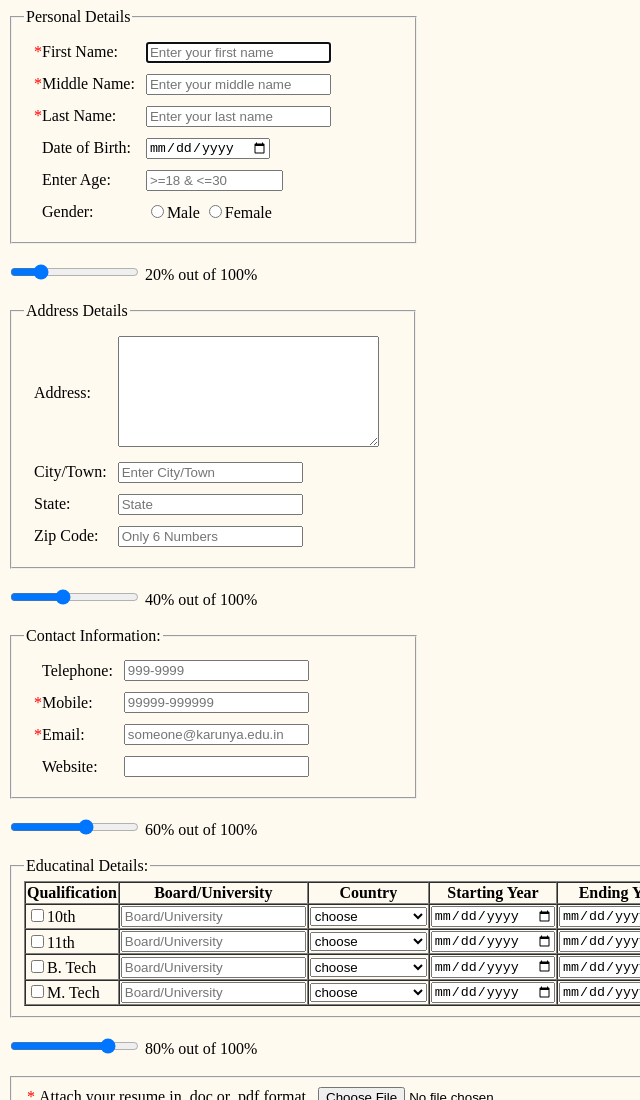
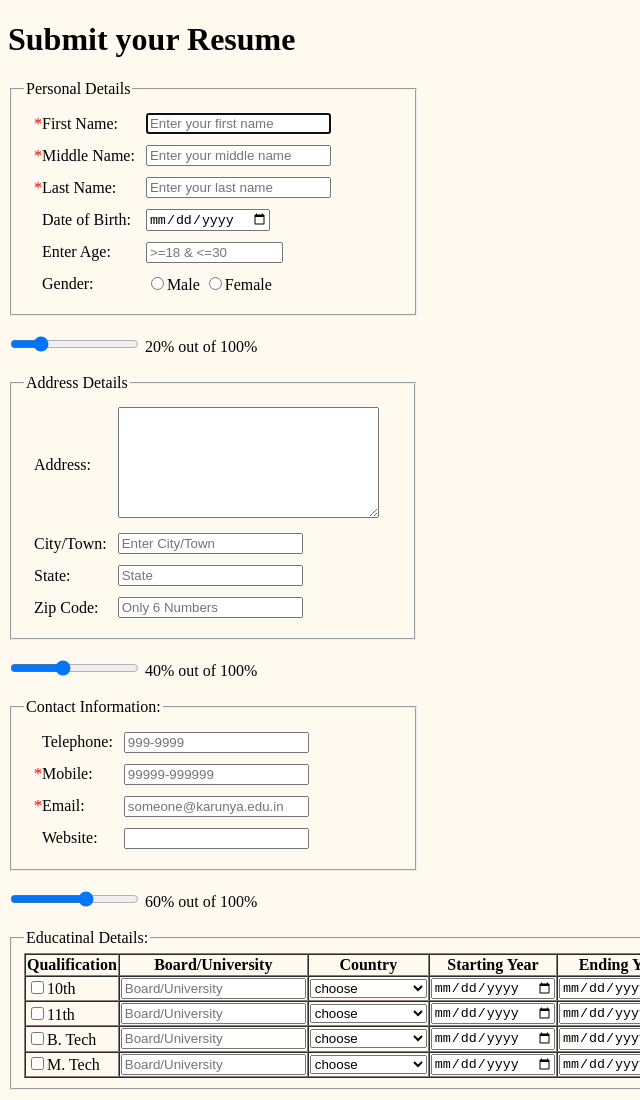
Before and after one commit to SallaguntaRaahul/Exercise_2-Web-Technology-Lab-, a plain HTML site: page next.html in a window 1280 px wide. Shown: the top 1100 px of the page, without its empty margins (0-640 px from the left). Drawn offline with Linux system fonts and the light colour scheme.

Commit message:
Update next.html

```diff
--- a/next.html
+++ b/next.html
@@ -5,6 +5,7 @@
     <title>Resume</title>
   </head>
   <body style="background-color:Floralwhite">
+    <h1>Submit your Resume</h1>
     <form action="/Submit.php" method="get" id="nameform">
       <fieldset style="width:30%">
         <legend>Personal Details</legend>
```
